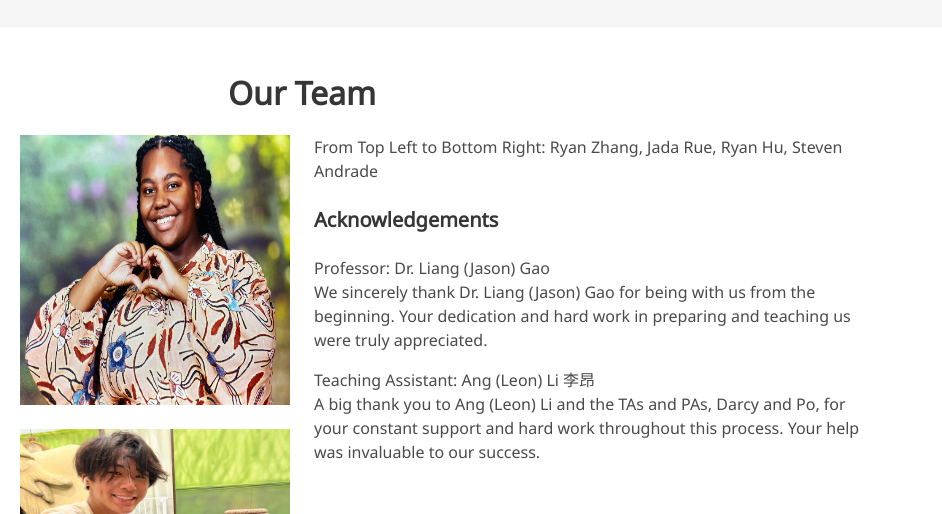
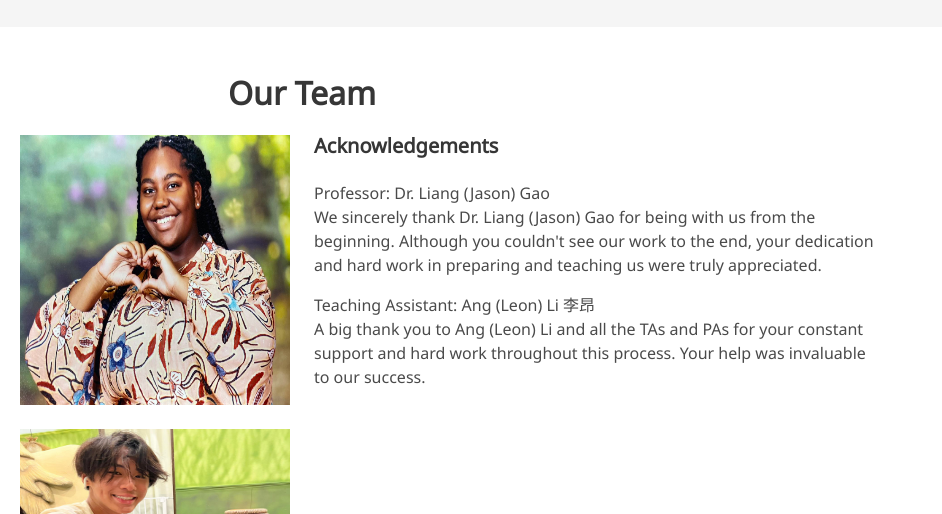
Before and after one commit to ryanzhangofficial/Robotic-Fish, a plain HTML site: page index.html in a window 1280 px wide. Shown: the part 3080-3594 px from the top of the page, 338-1280 px from the left. Drawn offline with nearby package versions, Linux system fonts and the light colour scheme; some icons are missing; a web font is replaced by a local one.

Commit message:
Update acknowledgements

```diff
--- a/index.html
+++ b/index.html
@@ -250,17 +250,15 @@
       </div>
       <div class="column is-half">
         <div class="content">
-        <p>From Top Left to Bottom Right: Ryan Zhang, Jada Rue, Ryan Hu, Steven Andrade</p>
           <h3 class="title is-5">Acknowledgements</h3>
           <p>
             Professor: Dr. Liang (Jason) Gao<br>
-          We sincerely thank Dr. Liang (Jason) Gao for being with us from the beginning. Your dedication and hard work in preparing and teaching us were truly appreciated.
+            We sincerely thank Dr. Liang (Jason) Gao for being with us from the beginning. Although you couldn't see our work to the end, your dedication and hard work in preparing and teaching us were truly appreciated.
           </p>
           <p>
             Teaching Assistant: Ang (Leon) Li 李昂<br>
-          A big thank you to Ang (Leon) Li and the TAs and PAs, Darcy and Po, for your constant support and hard work throughout this process. Your help was invaluable to our success.
+            A big thank you to Ang (Leon) Li and all the TAs and PAs for your constant support and hard work throughout this process. Your help was invaluable to our success.
           </p>
-
         </div>
       </div>
     </div>
```
Lines whose indentation alone changed are shown as unchanged.
